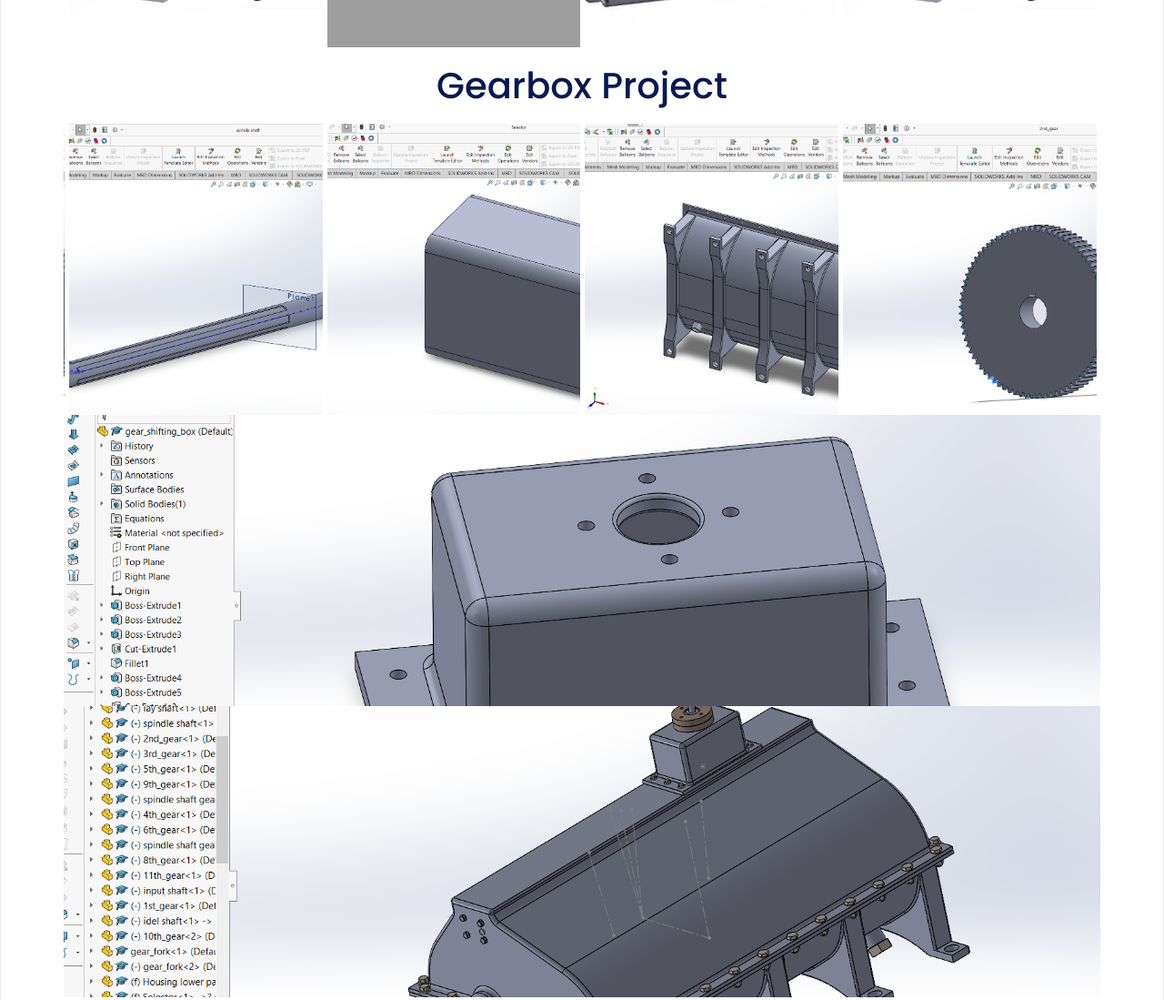
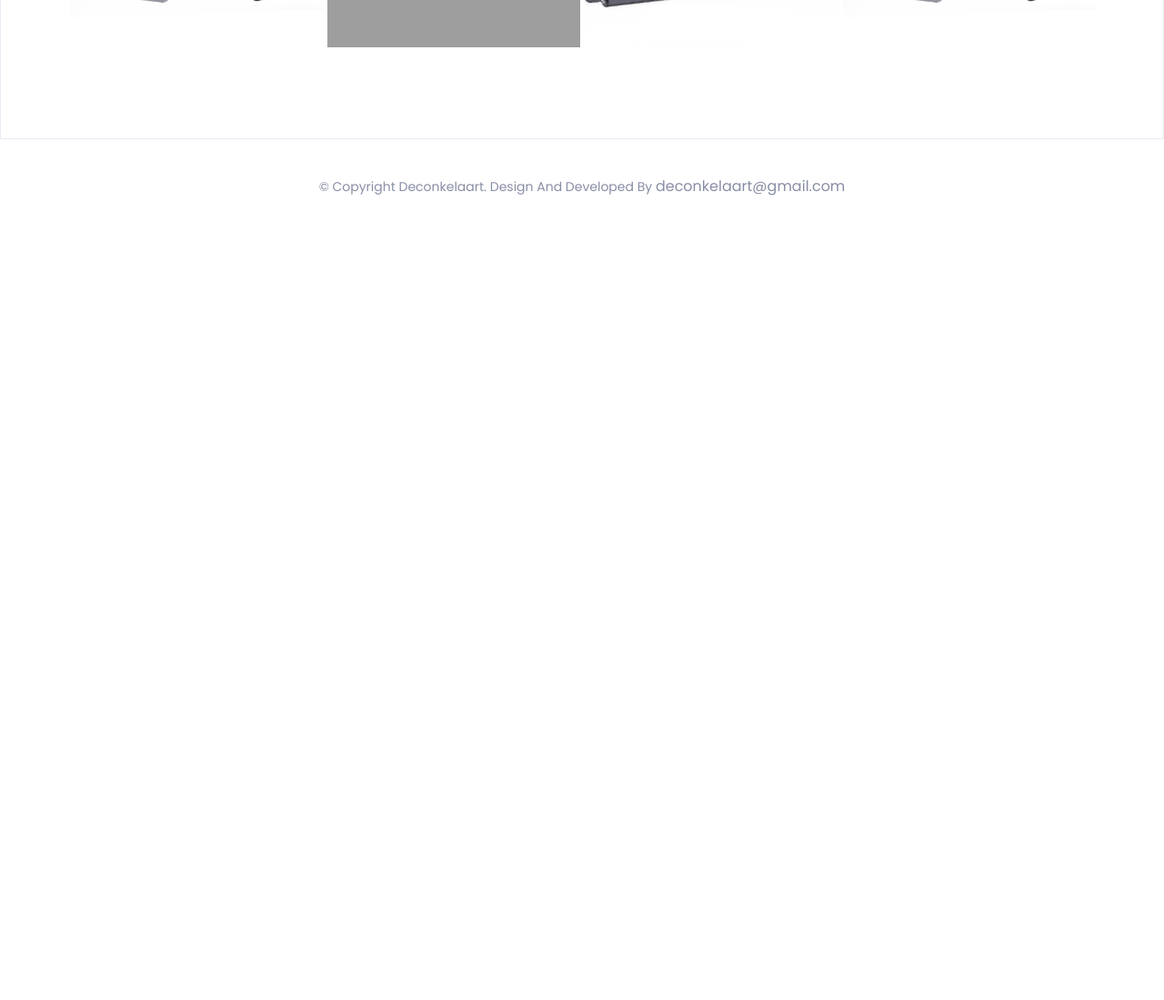
Before and after one commit to Decon123/deconkelaart.github.io, a plain HTML site: page index.html in a window 1280 px wide. Shown: the part 7780-8879 px from the top of the page at 91% size. After the commit the page ends 8037 px from the top, so only its background shows below. Drawn offline with nearby package versions, Linux system fonts and the light colour scheme; grey boxes are pictures that could not be loaded.

Commit message:
Remove gearbox again

```diff
--- a/index.html
+++ b/index.html
@@ -1486,75 +1486,9 @@ Engaged in team volunteering for various projects, including IEEEXTREME 17.0, NF
               </div>
             </div>
 
+
             <!-----------------------------End-------------------------------->
 
-		<!-------------------------------------Gearbox-------------------------->
-        <div class="wastemanagement">
-          <h2 style="text-align: center;font-size: 4rem; color: #071952; padding: 2rem;">Gearbox Project</h2>
-
-          <div class="container mt-5">
-            <div class="owl-carousel owl-theme">
-              <div class="ms-2 me-2">
-                <div class="card">
-                  <img src="assets/images/portfolio/gearbox_design/gears.png" alt="" class="card-img-top" />
-                  <!-- <div class="card-body">
-                    <h5 class="card-title">Image Title</h5>
-                    Description here
-                  </div> -->
-                </div>
-              </div>
-
-              <div class="ms-2 me-2">
-                <div class="card">
-                  <img src="assets/images/portfolio/gearbox_design/spline.png" alt="" class="card-img-top" />
-                  <!-- <div class="card-body">
-                    <h5 class="card-title">Image Title</h5>
-                    Description here
-                  </div> -->
-                </div>
-              </div>
-
-              <div class="ms-2 me-2">
-                <div class="card">
-                  <img src="assets/images/portfolio/gearbox_design/selector.png" alt="" class="card-img-top" />
-                  <!-- <div class="card-body">
-                    <h5 class="card-title">Image Title</h5>
-                    Description here
-                  </div> -->
-                </div>
-              </div>
-
-		<div class="ms-2 me-2">
-                <div class="card">
-                  <img src="assets/images/portfolio/gearbox_design/housing.png" alt="" class="card-img-top" />
-                  <!-- <div class="card-body">
-                    <h5 class="card-title">Image Title</h5>
-                    Description here
-                  </div> -->
-                </div>
-              </div>
-              </div>
-
-		   <div class="ms-2 me-2">
-                <div class="card">
-                  <img src="assets/images/portfolio/gearbox_design/gearshifting_box.png" alt="" class="card-img-top" />
-                  <!-- <div class="card-body">
-                    <h5 class="card-title">Image Title</h5>
-                    Description here
-                  </div> -->
-                </div>
-              </div>
-
-		   <div class="ms-2 me-2">
-                <div class="card">
-                  <img src="assets/images/portfolio/gearbox_design/final_assembly.png" alt="" class="card-img-top" />
-                  <!-- <div class="card-body">
-                    <h5 class="card-title">Image Title</h5>
-                    Description here
-                  </div> -->
-                </div>
-              </div>
-            </div>
 
       </div>
 
```
